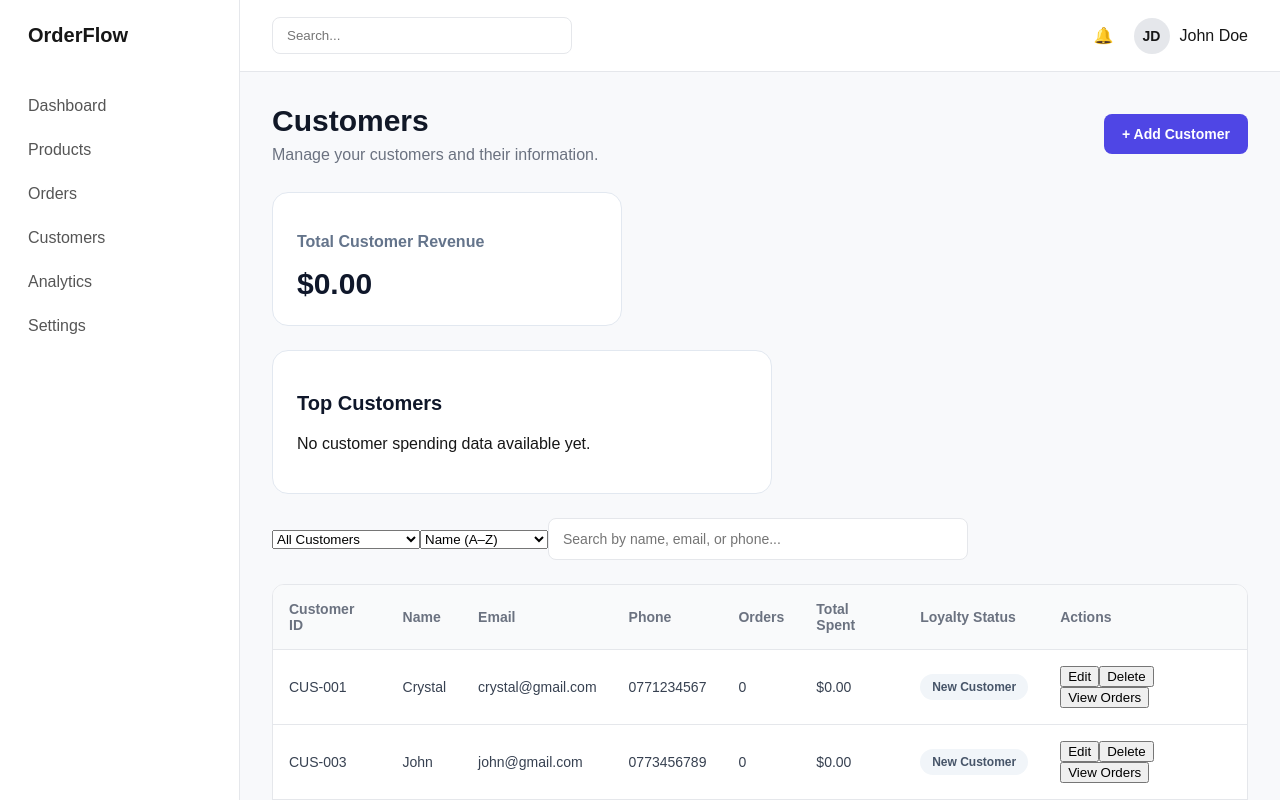
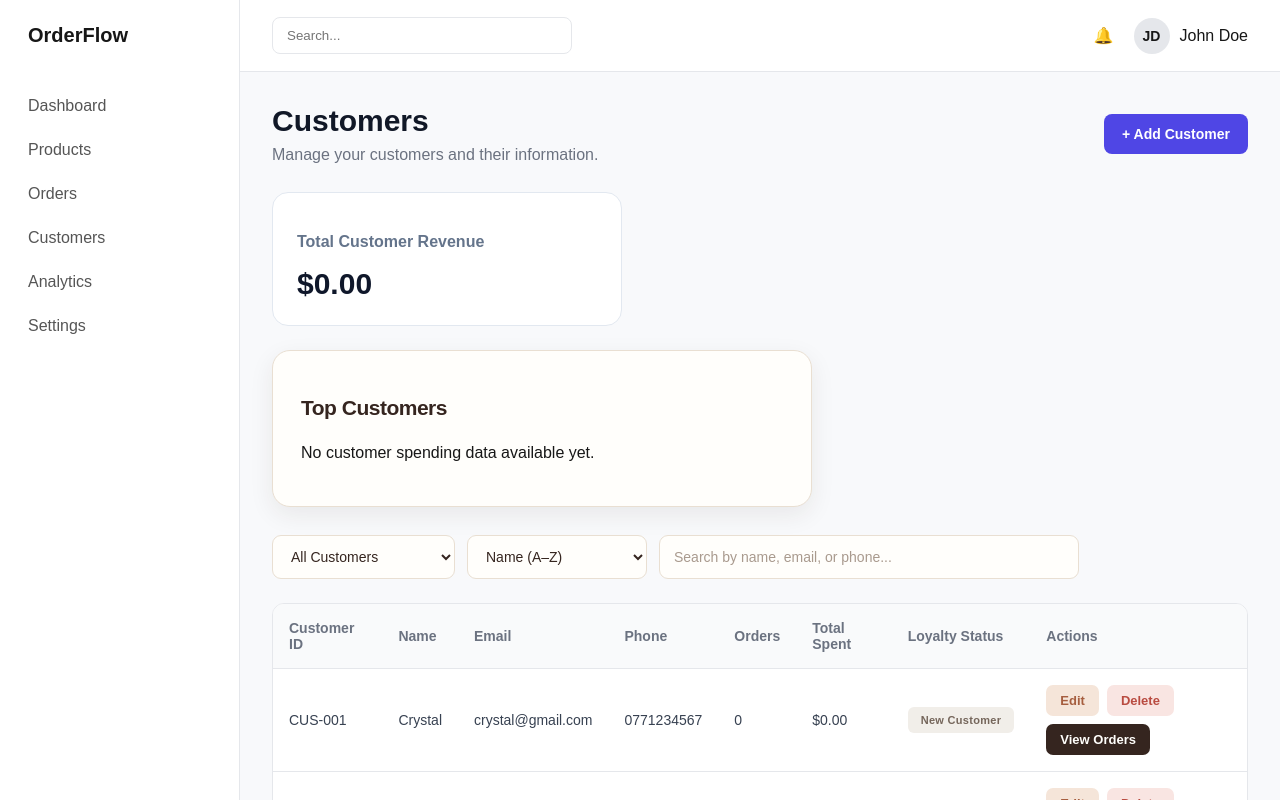
Before and after one commit to crystalangel05/ecommerce-react-website, a React (Vite) app: page /customers in a window 1280 px wide. Shown: the top 800 px of the page. Built offline with nearby package versions, Linux system fonts and the light colour scheme.

Commit message:
Style customer actions and filters

```diff
--- a/src/App.css
+++ b/src/App.css
@@ -1339,3 +1339,187 @@ body {
   background: #fef3c7;
   color: #92400e;
 }
+
+.top-customers-card {
+  background: #fffeFB ;
+  border: 1px solid #e9dfd2 ;
+  border-radius: 18px ;
+  padding: 28px ;
+  margin-bottom: 28px;
+  max-width: 540px;
+  box-shadow: 0 8px 24px rgba(53, 37, 31, 0.08);
+}
+
+.top-customers-card h2 {
+  color: #35251f !important;
+  font-size: 21px;
+  font-weight: 700;
+  letter-spacing: -0.5px;
+  margin-bottom: 24px;
+}
+
+.top-customer-item {
+  border-bottom: 1px solid #eee7df;
+  transition: padding 0.2s ease;
+}
+
+.top-customer-item:hover {
+  padding-left: 8px;
+}
+
+.top-customer-item strong {
+  color: #35251f;
+  font-size: 15px;
+}
+
+.top-customer-item p {
+  color: #99877b;
+  font-size: 13px;
+}
+
+/* ORDERFLOW LOYALTY BADGES */
+
+.loyalty-badge {
+  display: inline-block;
+  padding: 7px 13px;
+  border-radius: 6px;
+  font-size: 11px;
+  font-weight: 700;
+  letter-spacing: 0.3px;
+  white-space: nowrap;
+}
+
+.loyalty-badge.new-customer {
+  background: #f1eee9;
+  color: #75665b;
+}
+
+.loyalty-badge.returning-customer {
+  background: #f5e5d9;
+  color: #a65e3f;
+}
+
+.loyalty-badge.loyal-customer {
+  background: #e9dfd2;
+  color: #654332;
+}
+
+.top-customers-card h2 {
+  color: #35251f;
+  font-size: 21px;
+  font-weight: 700;
+  letter-spacing: -0.5px;
+  margin-bottom: 24px;
+}
+
+.top-customer-item {
+  padding: 20px 0;
+  border-bottom: 1px solid #eee7df;
+  transition: padding 0.2s ease;
+}
+
+.top-customer-item:hover {
+  padding-left: 8px;
+}
+
+.top-customer-item strong {
+  color: #35251f;
+  font-size: 15px;
+}
+
+.top-customer-item p {
+  color: #99877b;
+  font-size: 13px;
+}
+
+/* CUSTOMER ACTION BUTTONS */
+
+.customer-actions {
+  display: flex;
+  align-items: center;
+  gap: 8px;
+  flex-wrap: wrap;
+}
+
+.customer-actions button {
+  padding: 8px 14px;
+  border: none;
+  border-radius: 7px;
+  font-size: 13px;
+  font-weight: 600;
+  cursor: pointer;
+  transition: background 0.2s ease, transform 0.2s ease;
+}
+
+.edit-customer-button {
+  background: #f5e5d9;
+  color: #a65e3f;
+}
+
+.edit-customer-button:hover {
+  background: #ecd2c1;
+}
+
+.delete-customer-button {
+  background: #f9e5e2;
+  color: #b94b40;
+}
+
+.delete-customer-button:hover {
+  background: #f2d1cc;
+}
+
+.view-orders-button {
+  background: #35251f;
+  color: #fffeFB;
+}
+
+.view-orders-button:hover {
+  background: #654332;
+}
+
+.customer-actions button:hover {
+  transform: translateY(-1px);
+}
+
+/* CUSTOMER FILTERS AND SEARCH */
+
+.customers-controls {
+  display: flex;
+  align-items: center;
+  gap: 12px;
+  flex-wrap: wrap;
+  margin-bottom: 24px;
+}
+
+.customers-controls select,
+.customers-controls input {
+  height: 44px;
+  padding: 0 14px;
+  border: 1px solid #e9dfd2;
+  border-radius: 9px;
+  background: #fffeFB;
+  color: #35251f;
+  font-size: 14px;
+  outline: none;
+  transition: border-color 0.2s ease, box-shadow 0.2s ease;
+}
+
+.customers-controls select {
+  min-width: 180px;
+  cursor: pointer;
+}
+
+.customers-controls input {
+  min-width: 220px;
+}
+
+.customers-controls select:focus,
+.customers-controls input:focus {
+  border-color: #b76e52;
+  box-shadow: 0 0 0 3px rgba(183, 110, 82, 0.12);
+}
+
+.customers-controls input::placeholder {
+  color: #a99a8e;
+}
--- a/src/pages/customers.jsx
+++ b/src/pages/customers.jsx
@@ -468,6 +468,7 @@ return ( <div className="customers-page">
     {customer.loyaltyStatus}
   </span> </td>
         <td>
+  <div className="customer-actions">
     <button
       type="button"
       className="edit-customer-button"
@@ -475,6 +476,7 @@ return ( <div className="customers-page">
     >
       Edit
     </button>
+
     <button
       type="button"
       className="delete-customer-button"
@@ -482,10 +484,15 @@ return ( <div className="customers-page">
     >
       Delete
     </button>
-<button onClick={() => setSelectedCustomer(customer)}>
+
+    <button
+      type="button"
+      className="view-orders-button"
+      onClick={() => setSelectedCustomer(customer)}
+    >
       View Orders
     </button>
-
+  </div>
 </td>
       </tr>
     ))
```
Lines whose indentation alone changed are shown as unchanged.
